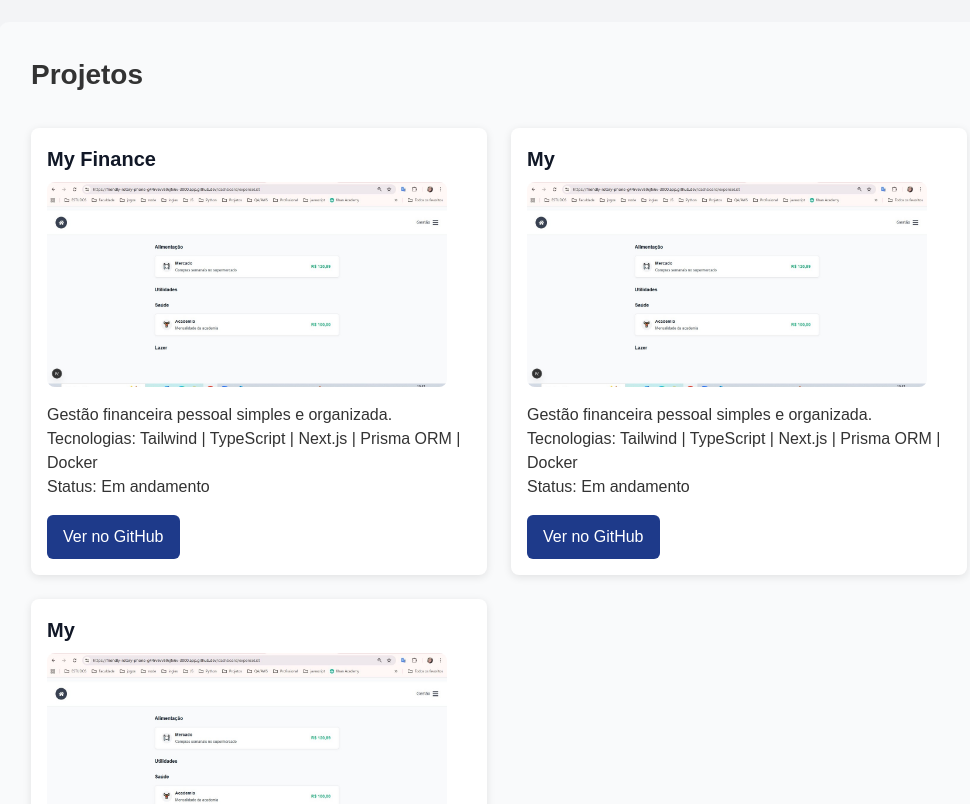
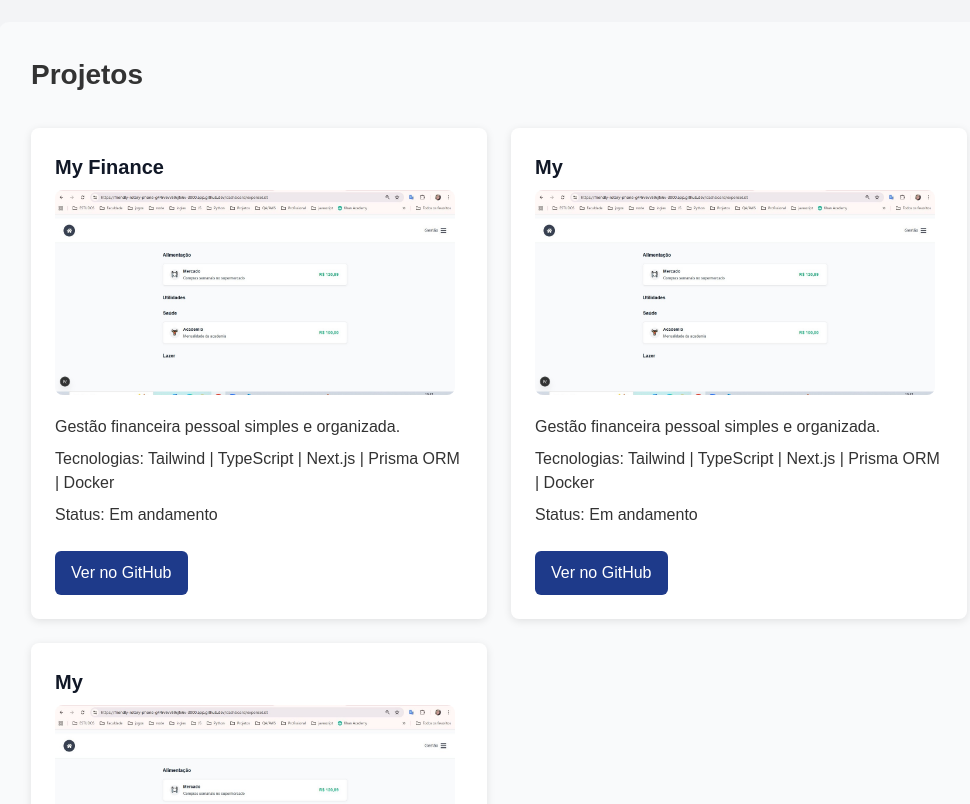
Before and after one commit to flaviane-lima/portfolio-flaviane, a Next.js app: page / in a window 1280 px wide. Shown: the part 480-1284 px from the top of the page, without its empty margins (141-1111 px from the left). Built offline with nearby package versions, Linux system fonts and the light colour scheme.

Commit message:
style: ajusta espaçamento interno dos cards de projeto

```diff
--- a/app/components/Card.tsx
+++ b/app/components/Card.tsx
@@ -7,9 +7,13 @@ import styled from "styled-components";
 
 const ProjectCard = styled.div`
   background: #fff;
-  padding: 16px;
+  padding: 24px;
   border-radius: 8px;
   box-shadow: 0 2px 8px rgba(0,0,0,0.1);
+
+  p {
+    margin-bottom: 8px;
+  }
 `;
 
 
@@ -17,7 +21,7 @@ const ImageWrapper = styled.div`
   display: flex;
   justify-content: center;
   flex-direction: column;
-  margin-bottom: 16px;
+  margin-bottom: 20px;
   width: 100%;
 
 `
```
